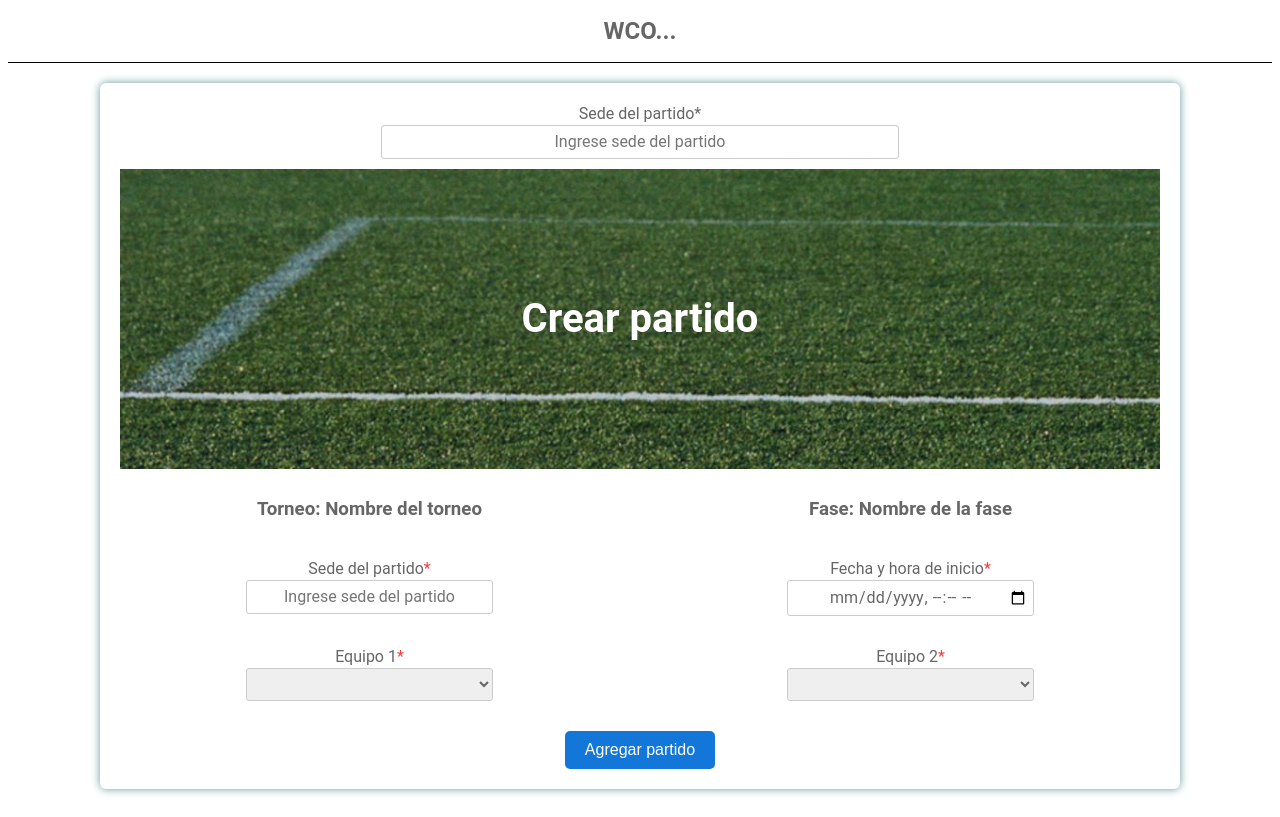
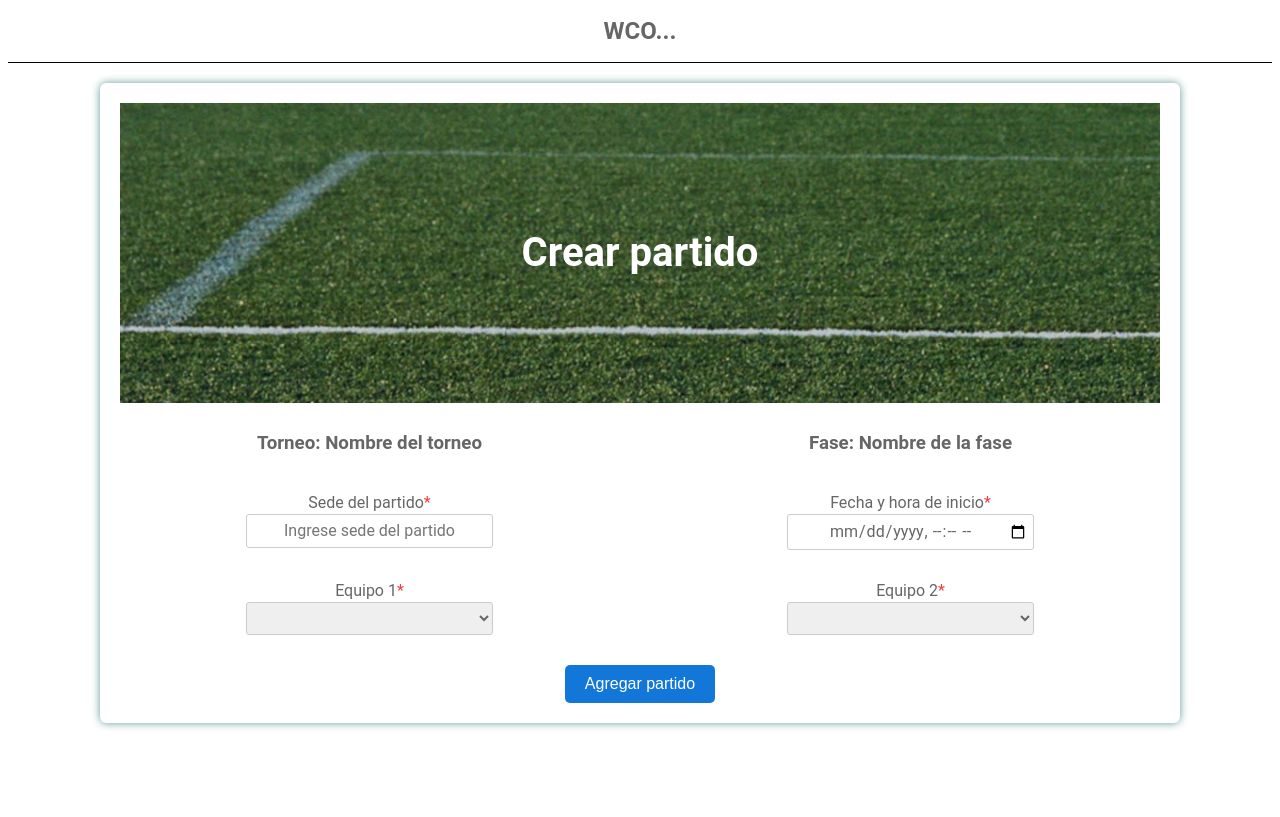
Before and after one commit to MAU143429/World_Cup_Online_Project_CE4101, an Angular app in the folder WCO_WEB/WCO/: page /matches in a window 1280 px wide. Built offline with nearby package versions, Linux system fonts and the light colour scheme.

Commit message:
[Update] Match submit Button disabled

```diff
--- a/WCO_WEB/WCO/src/app/components/matches/matches.component.html
+++ b/WCO_WEB/WCO/src/app/components/matches/matches.component.html
@@ -14,8 +14,6 @@
         <main>
             <div class="testbox">
                 <form action="/">
-                    <label for="sede">Sede del partido<span>*</span></label><br>
-                      <input  class="form-control" id="sede" type="text" name="sede" [(ngModel)]="newMatch.venue" [ngModelOptions]="{standalone: true}" placeholder="Ingrese sede del partido" required/>
                   <div class="banner">
                     <h1>Crear partido</h1>
                   </div>
```
Also changed, not shown: WCO_WEB/WCO/src/app/components/matches/matches.component.css (+0 -67 lines).
